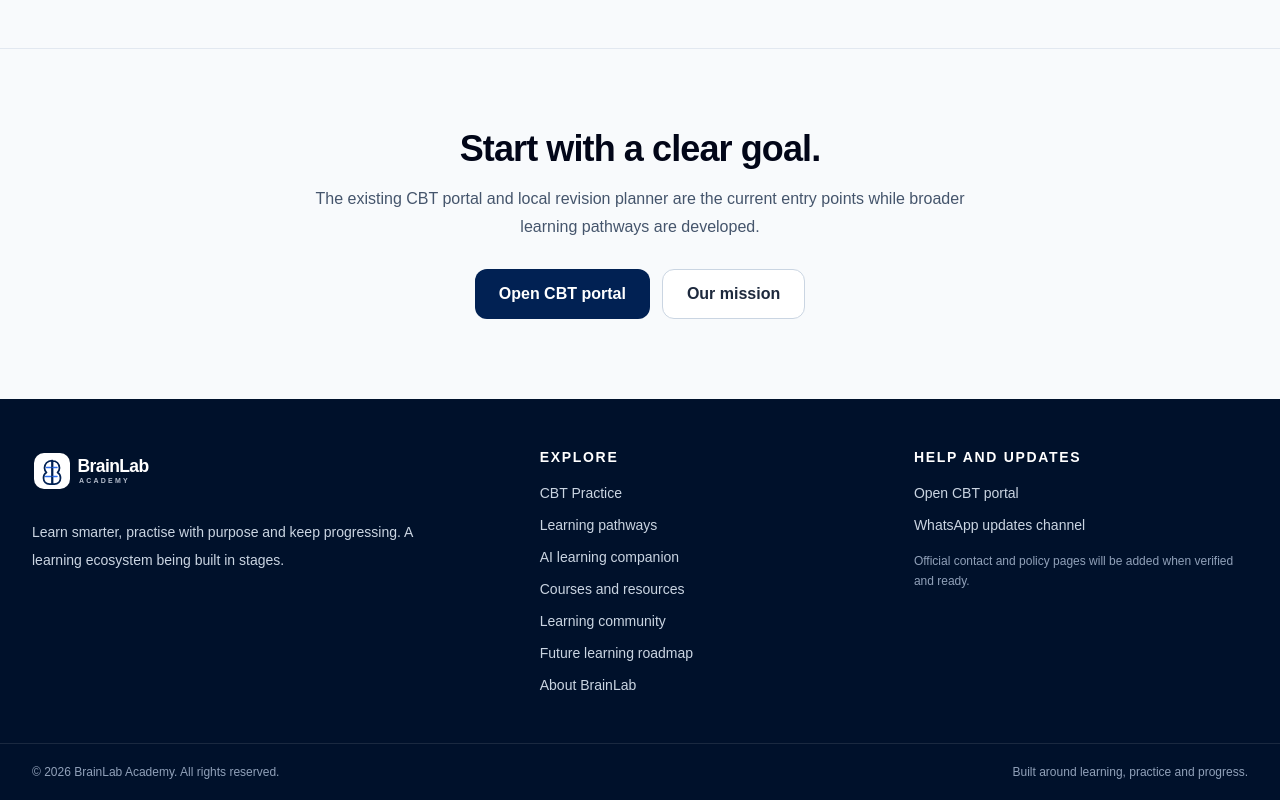
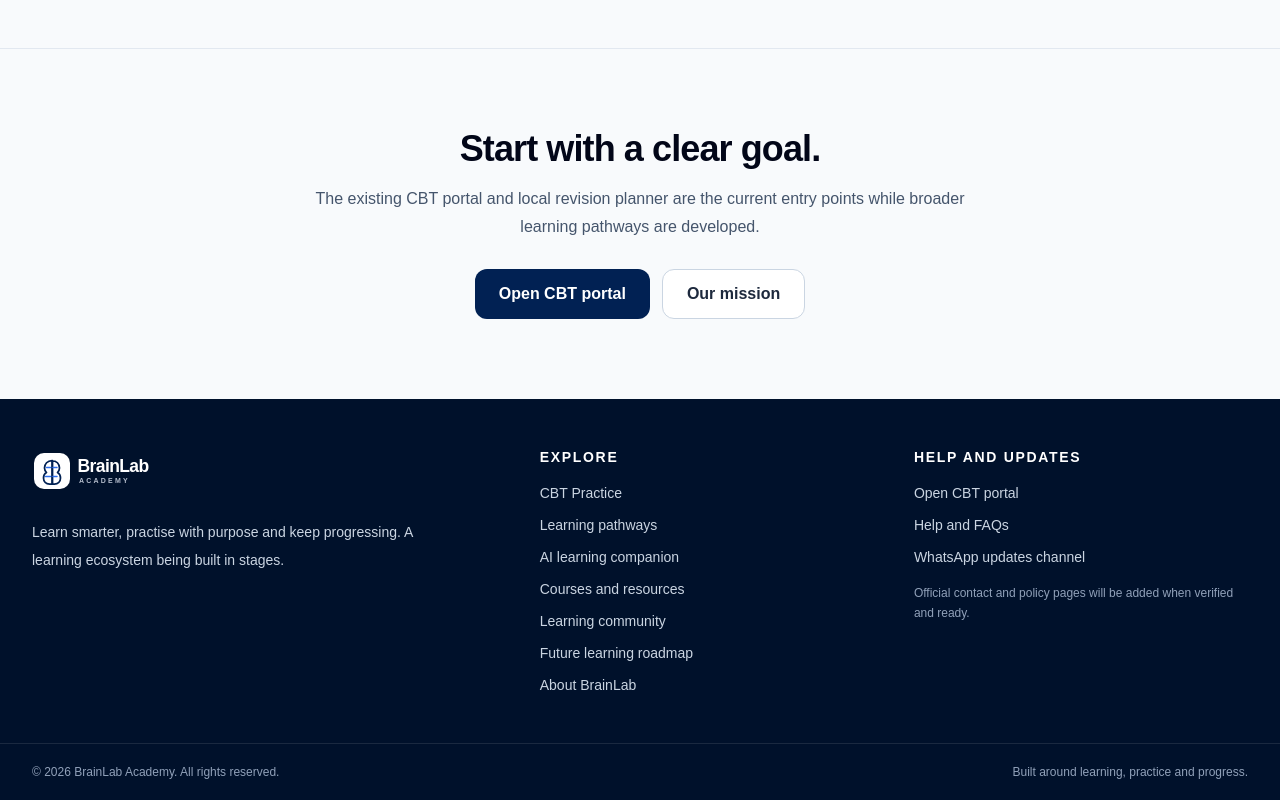
Before and after one commit to JAVABOI05/BRAINLAB-EXAM-CBT, a Next.js app: page /courses in a window 1280 px wide. Shown: the part 1637-2437 px from the top of the page. Built offline with nearby package versions, Linux system fonts and the light colour scheme; no server answers.

Commit message:
Add support page to public footer

```diff
--- a/app/components/BrandFooter.tsx
+++ b/app/components/BrandFooter.tsx
@@ -29,6 +29,7 @@ export default function BrandFooter() {
           <h2 className="text-sm font-extrabold uppercase tracking-[0.12em] text-white">Help and updates</h2>
           <ul className="mt-4 space-y-3 text-sm text-slate-300">
             <li><Link className="hover:text-white" href="/login">Open CBT portal</Link></li>
+            <li><Link className="hover:text-white" href="/support">Help and FAQs</Link></li>
             <li><a className="hover:text-white" href="https://whatsapp.com/channel/0029Vb75fko3mFXyaqlnk70m" target="_blank" rel="noreferrer">WhatsApp updates channel</a></li>
           </ul>
           <p className="mt-4 text-xs leading-5 text-slate-400">Official contact and policy pages will be added when verified and ready.</p>
```
